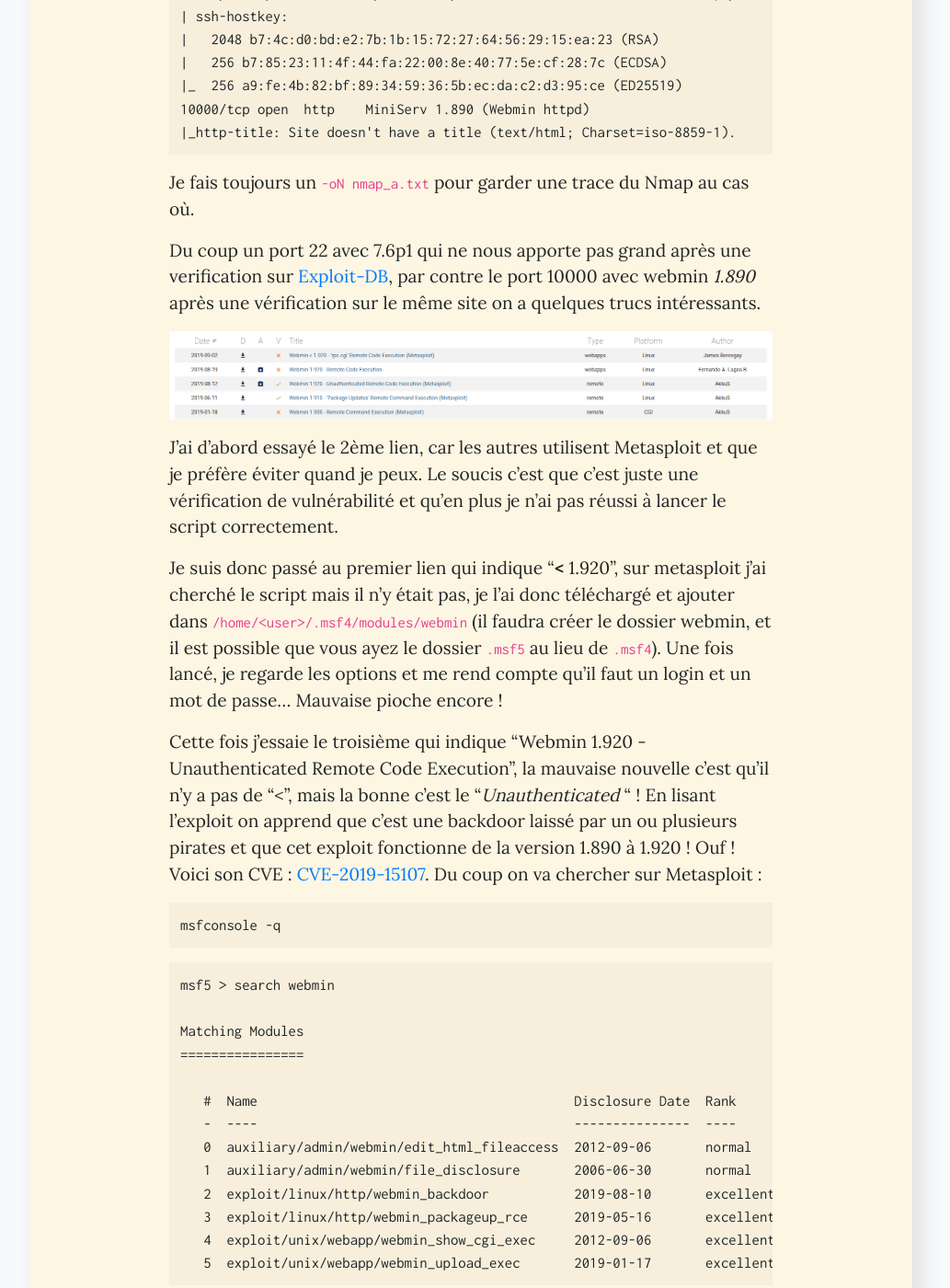
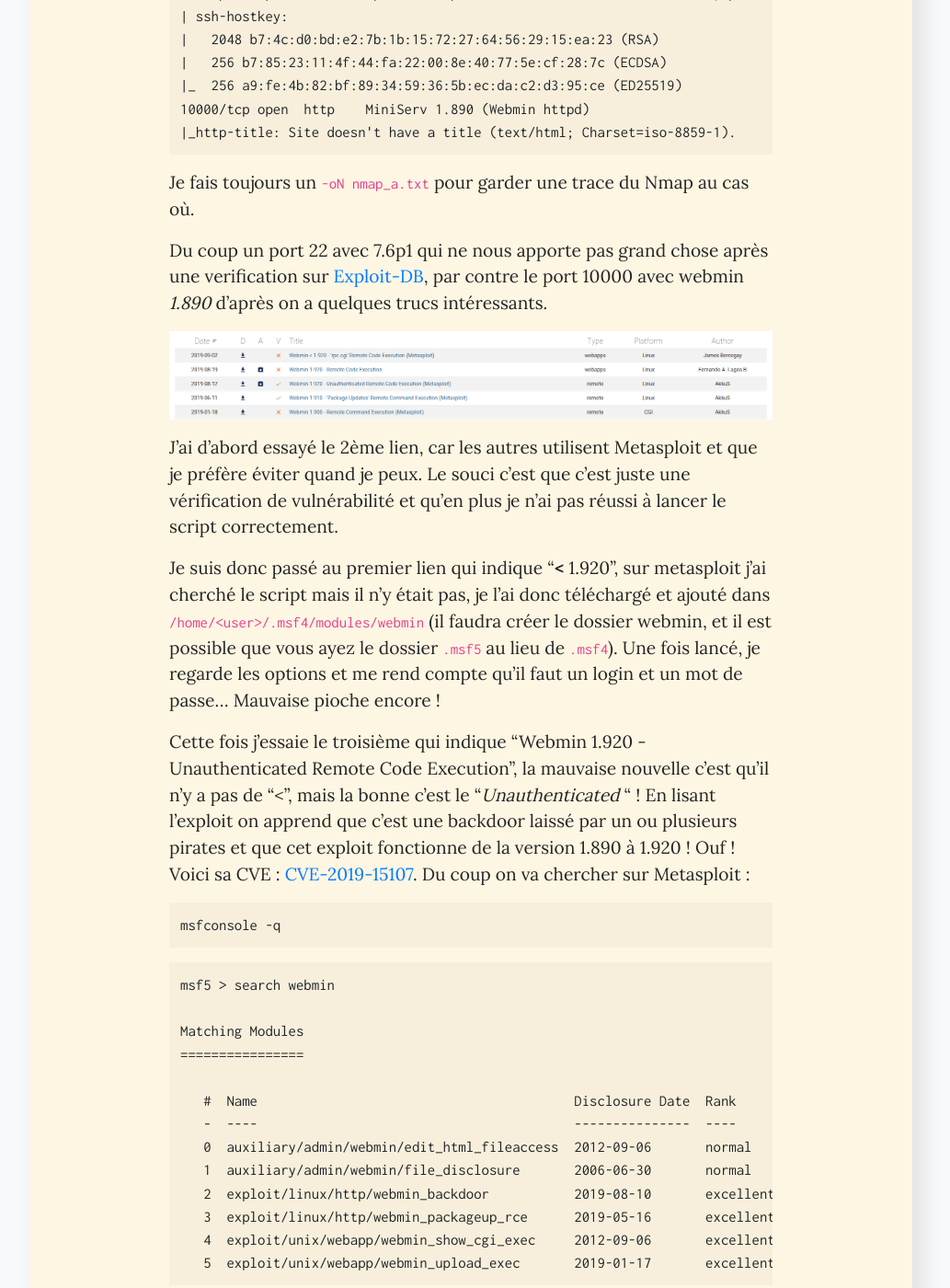
Before and after one commit to adrienluitot/blogfish, a Jekyll site: the page built from _posts/2020-08-27-writeup_thm_source.md, in a window 1280 px wide and 1400 px high, scrolled down 1357 px. Shown: the whole window at 92% size, without its empty margins (128-1161 px from the left). Built offline with Jekyll 4.4.1, drawn with Linux system fonts in a browser that asks for light colours; some of the changed text lies outside the part shown.

Commit message:
Add favicon & fix last post

````diff
--- a/_layouts/main.html
+++ b/_layouts/main.html
@@ -3,6 +3,8 @@
     <head>
         <meta charset="utf-8">
         <title> Blog - {{ page.title }}</title>
+
+        <link rel="shortcut icon" type="image/png" href="/assets/images/favicon.png">
 
         <link rel="stylesheet" href="/assets/css/fa.min.css">
         <link rel="stylesheet" href="/assets/css/bootstrap.min.css">
--- a/_posts/2020-08-27-writeup_thm_source.md
+++ b/_posts/2020-08-27-writeup_thm_source.md
@@ -36,15 +36,15 @@
 
 Je fais toujours un `-oN nmap_a.txt` pour garder une trace du Nmap au cas où.
 
-Du coup un port 22  avec 7.6p1 qui ne nous apporte pas grand après une verification sur [Exploit-DB](https://www.exploit-db.com/search?q=openssh), par contre le port 10000 avec webmin *1.890* après une vérification sur le même site on a quelques trucs intéressants.
+Du coup un port 22  avec 7.6p1 qui ne nous apporte pas grand chose après une verification sur [Exploit-DB](https://www.exploit-db.com/search?q=openssh), par contre le port 10000 avec webmin *1.890* d'après on a quelques trucs intéressants.
 
 ![Webmin Exploit DB](/assets/images/1_2_exploitdb.png)
 
-J'ai d'abord essayé le 2ème lien, car les autres utilisent Metasploit et que je préfère éviter quand je peux. Le soucis c'est que c'est juste une vérification de vulnérabilité et qu'en plus je n'ai pas réussi à lancer le script correctement.
+J'ai d'abord essayé le 2ème lien, car les autres utilisent Metasploit et que je préfère éviter quand je peux. Le souci c'est que c'est juste une vérification de vulnérabilité et qu'en plus je n'ai pas réussi à lancer le script correctement.
 
-Je suis donc passé au premier lien qui indique "**<** 1.920", sur metasploit j'ai cherché le script mais il n'y était pas, je l'ai donc téléchargé et ajouter dans `/home/<user>/.msf4/modules/webmin` (il faudra créer le dossier webmin, et il est possible que vous ayez le dossier `.msf5` au lieu de `.msf4`). Une fois lancé, je regarde les options et me rend compte qu'il faut un login et un mot de passe... Mauvaise pioche encore !
+Je suis donc passé au premier lien qui indique "**<** 1.920", sur metasploit j'ai cherché le script mais il n'y était pas, je l'ai donc téléchargé et ajouté dans `/home/<user>/.msf4/modules/webmin` (il faudra créer le dossier webmin, et il est possible que vous ayez le dossier `.msf5` au lieu de `.msf4`). Une fois lancé, je regarde les options et me rend compte qu'il faut un login et un mot de passe... Mauvaise pioche encore !
 
-Cette fois j'essaie le troisième qui indique "Webmin 1.920 - Unauthenticated Remote Code Execution", la mauvaise nouvelle c'est qu'il n'y a pas de "<", mais la bonne c'est le "*Unauthenticated* " ! En lisant l'exploit on apprend que c'est une backdoor laissé par un ou plusieurs pirates et que cet exploit fonctionne de la version 1.890 à 1.920 ! Ouf ! Voici son CVE : [CVE-2019-15107](https://nvd.nist.gov/vuln/detail/CVE-2019-15107).
+Cette fois j'essaie le troisième qui indique "Webmin 1.920 - Unauthenticated Remote Code Execution", la mauvaise nouvelle c'est qu'il n'y a pas de "<", mais la bonne c'est le "*Unauthenticated* " ! En lisant l'exploit on apprend que c'est une backdoor laissé par un ou plusieurs pirates et que cet exploit fonctionne de la version 1.890 à 1.920 ! Ouf ! Voici sa CVE : [CVE-2019-15107](https://nvd.nist.gov/vuln/detail/CVE-2019-15107).
 Du coup on va chercher sur Metasploit :
 
 ```shell
````
Also changed, not shown: other parts of _posts/2020-08-27-writeup_thm_source.md (+3 -3 lines), assets/images/favicon.png (added).
